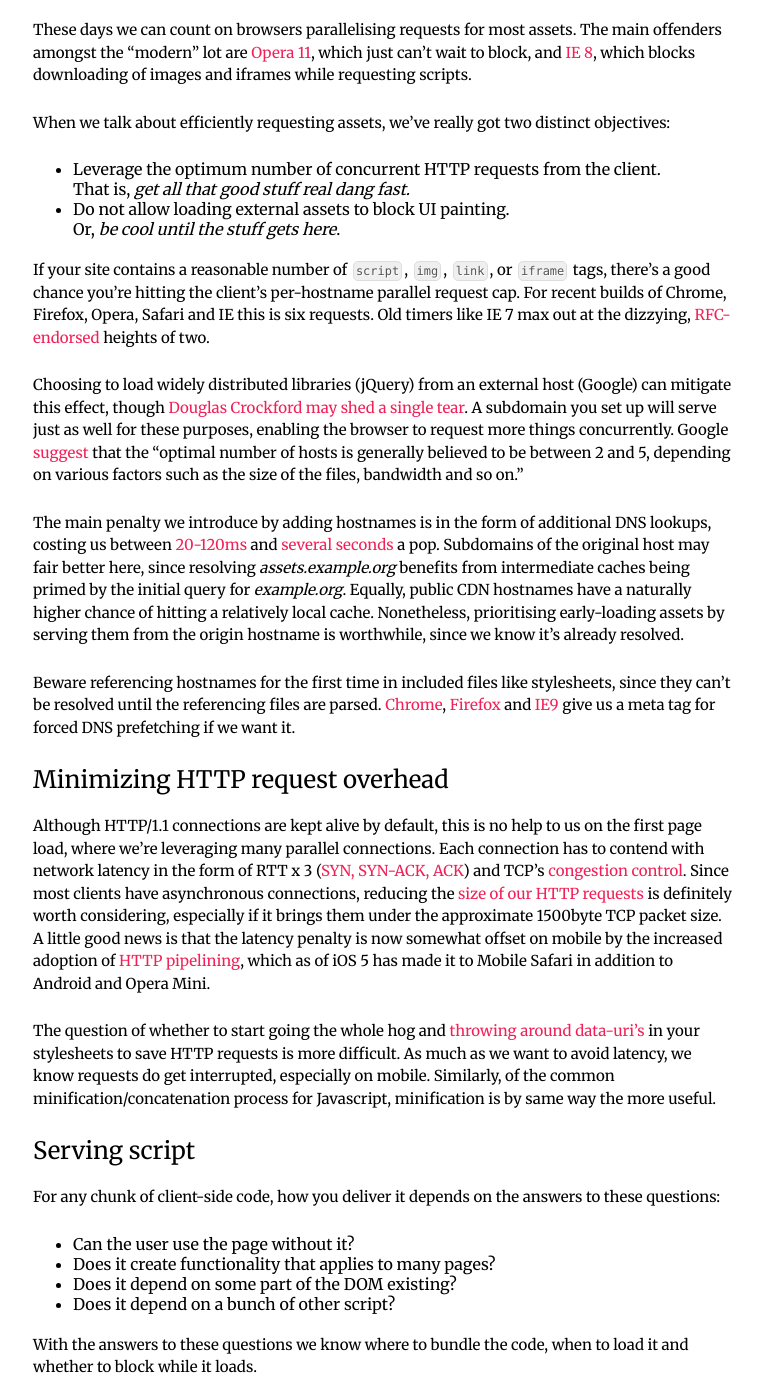
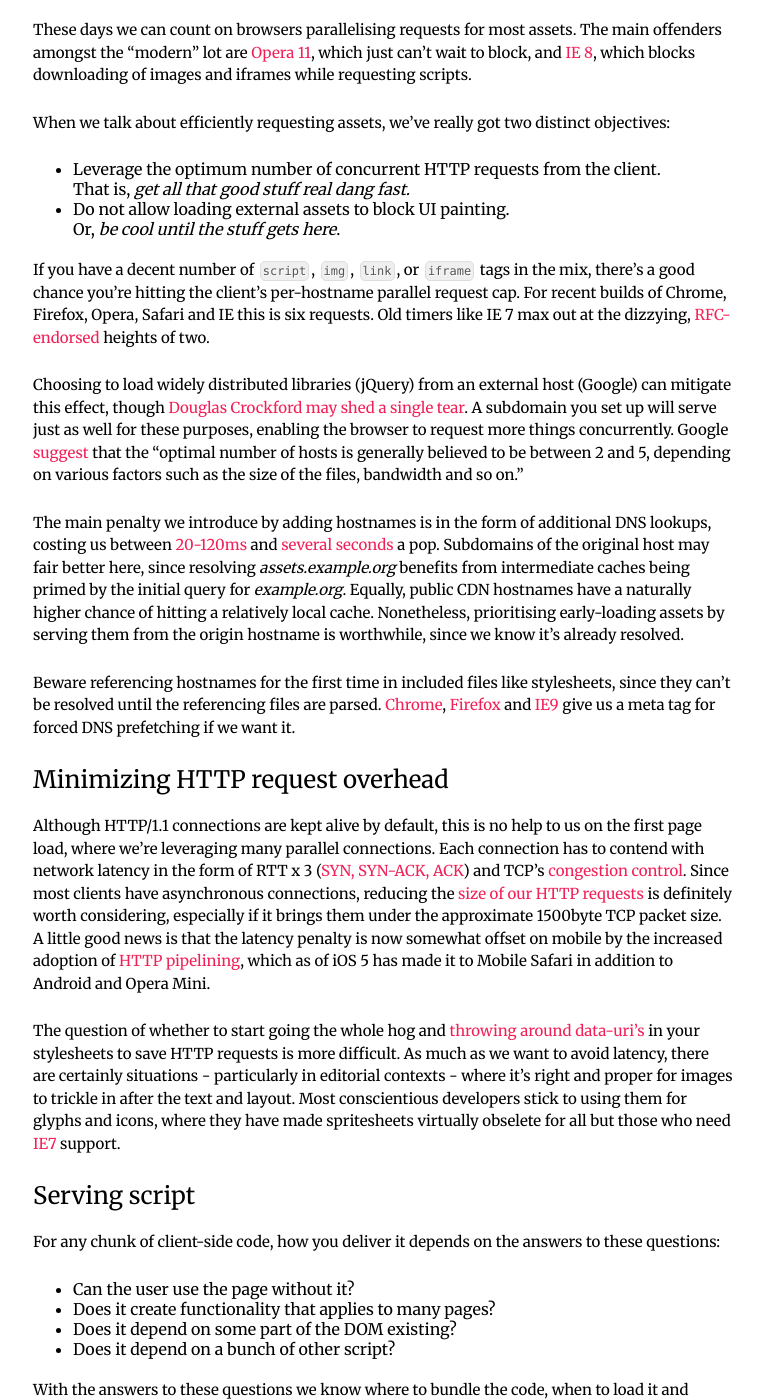
Before and after one commit to cantlin/at.cantl.in, a Jekyll site: the page built from _posts/2012-11-29-fast-page-start.md, in a window 1280 px wide and 1400 px high, scrolled down 481 px. Shown: the whole window, without its empty margins (257-1020 px from the left). Built offline with Jekyll 4.4.1, drawn with Linux system fonts in a browser that asks for light colours; some of the changed text lies outside the part shown.

Commit message:
tidy up fast page start, unpublish using computers

```diff
--- a/_layouts/default.html
+++ b/_layouts/default.html
@@ -2,7 +2,7 @@
 <title>@cantlin</title>
 {% if page and page.title %}<meta name="description" content="&quot;{{ page.title }}&quot;{% if page.date and page.content %}, {{ page.date | date_to_long_string }}. {{ page.content | strip_html | strip_newlines | truncate:70 }}{% else %}.{% endif %}">{% else %}<meta name="description" content="Cantlin Ashrowan's internet blog thing. Strong words, weakly held.">{% endif %}
 <meta http-equiv="Content-type" content="text/html; charset=UTF-8" />
-<link href="http://fonts.googleapis.com/css?family=Merriweather&text=abcdefghijklmnopqrstuvwxyzABCDEFGHIJKLMNOPQRSTUVWXYZ1234567890%20-_,./()[]" type="text/css" rel="stylesheet" />
+<link href="http://fonts.googleapis.com/css?family=Merriweather" type="text/css" rel="stylesheet" />
 <link href="/feed.xml" rel="alternate" type="application/rss+xml" title="rss2" />
 <link href="/at.css" rel="stylesheet" />
 
--- a/_posts/2012-08-06-fast-page-start.md
+++ b/_posts/2012-11-29-fast-page-start.md
@@ -17,7 +17,7 @@ When we talk about efficiently requesting assets, we've really got two distinct
 * Leverage the optimum number of concurrent HTTP requests from the client.<br />That is, *get all that good stuff real dang fast.*
 * Do not allow loading external assets to block UI painting.<br />Or, *be cool until the stuff gets here*.
 
-If your site contains a reasonable number of <code>script</code>, <code>img</code>, <code>link</code>, or <code>iframe</code> tags, there's a good chance you're hitting the client's per-hostname parallel request cap. For recent builds of Chrome, Firefox, Opera, Safari and IE this is six requests. Old timers like IE 7 max out at the dizzying, [RFC-endorsed](http://www.w3.org/Protocols/rfc2616/rfc2616-sec8.html#sec8.1.4) heights of two.
+If you have a decent number of <code>script</code>, <code>img</code>, <code>link</code>, or <code>iframe</code> tags in the mix, there's a good chance you're hitting the client's per-hostname parallel request cap. For recent builds of Chrome, Firefox, Opera, Safari and IE this is six requests. Old timers like IE 7 max out at the dizzying, [RFC-endorsed](http://www.w3.org/Protocols/rfc2616/rfc2616-sec8.html#sec8.1.4) heights of two.
 
 Choosing to load widely distributed libraries (jQuery) from an external host (Google) can mitigate this effect, though [Douglas Crockford may shed a single tear](https://github.com/douglascrockford/JSON-js/blob/master/json2.js#L15). A subdomain you set up will serve just as well for these purposes, enabling the browser to request more things concurrently. Google [suggest](https://developers.google.com/speed/docs/best-practices/rtt) that the "optimal number of hosts is generally believed to be between 2 and 5, depending on various factors such as the size of the files, bandwidth and so on."
 
@@ -29,7 +29,7 @@ Beware referencing hostnames for the first time in included files like styleshee
 
 Although HTTP/1.1 connections are kept alive by default, this is no help to us on the first page load, where we're leveraging many parallel connections. Each connection has to contend with network latency in the form of RTT x 3 ([SYN, SYN-ACK, ACK](http://en.wikipedia.org/wiki/Transmission_Control_Protocol#Connection_establishment)) and TCP's [congestion control](http://tools.ietf.org/html/rfc5681). Since most clients have asynchronous connections, reducing the [size of our HTTP requests](https://developers.google.com/speed/docs/best-practices/request) is definitely worth considering, especially if it brings them under the approximate 1500byte TCP packet size. A little good news is that the latency penalty is now somewhat offset on mobile by the increased adoption of [HTTP pipelining](http://www.w3.org/Protocols/rfc2616/rfc2616-sec8.html), which as of iOS 5 has made it to Mobile Safari in addition to Android and Opera Mini.
 
-The question of whether to start going the whole hog and [throwing around data-uri's](https://gist.github.com/3828068) in your stylesheets to save HTTP requests is more difficult. As much as we want to avoid latency, we know requests do get interrupted, especially on mobile. Similarly, of the common minification/concatenation process for Javascript, minification is by same way the more useful.
+The question of whether to start going the whole hog and [throwing around data-uri's](https://gist.github.com/3828068) in your stylesheets to save HTTP requests is more difficult. As much as we want to avoid latency, there are certainly situations - particularly in editorial contexts - where it's right and proper for images to trickle in after the text and layout. Most conscientious developers stick to using them for glyphs and icons, where they have made spritesheets virtually obselete for all but those who need [IE7](http://www.phpied.com/mhtml-when-you-need-data-uris-in-ie7-and-under/) support.
 
 ## Serving script
 
@@ -65,11 +65,11 @@ It's well documented that Javascript should appear *at the end of the HTML*. Thi
 
 ## Can you live without jQuery?
 
-If your project is small, and you don't need to support IE, or if your project is very large, the answer might just be yes. Disclaimer: it is almost certainly not yes. Still, if you are serious about performance, 32kB over the wire *will* offend you. In the future, I'm certain we'll lean back and laugh heartily in our silver spandex and flying space cars at the idea of [half of all websites](http://www.theregister.co.uk/2012/08/14/jquery_used_by_half_of_all_websites/) relying on a giant [shim](http://en.wikipedia.org/wiki/Shim_(computing)). For the time being, the best we can do is to treat these frameworks as a conscious choice, not a defacto inclusion.
+If your project is small, and you don't need to support IE, or if your project is very large, the answer might just be yes. Disclaimer: it is almost certainly not yes. Still, if you are serious about performance, 32kB over the wire *will* offend you. In the future, I'm certain we'll lean back and laugh heartily in our silver spandex and flying space cars at the idea of [half of all websites](http://www.theregister.co.uk/2012/08/14/jquery_used_by_half_of_all_websites/) relying on a giant <a href="http://en.wikipedia.org/wiki/Shim_(computing)">shim</a>. For the time being, the best we can do is to treat these frameworks as a conscious choice, not a defacto inclusion.
 
 ## Don't hit the app
 
-Whichever way you spin it, running every request through your whole Ruby or Python or whatever stack is going to hurt response times. Outside of application level performance tuning, it's worth asking yourself how many of those requests even need the attention of your app. Something like [varnishd](https://www.varnish-cache.org/) can run close to the metal, serving up ready-to-go renders straight out of memory. Static site generating tools like [jekyll](https://github.com/mojombo/jekyll) have a similar role. The main cost we incur is in the complexity of session management. At [Academia.edu](http://academia.edu), varnish handled all anonymous access, while logged-in users hit the Rails app.
+This might as well be the battle-cry of web performance, alongside *"cache everything!"*. Whichever way you spin it, running every request through your whole Ruby or Python or whatever stack is going to hurt response times. Outside of application level performance tuning, it's worth wondering how many of those requests even need the attention of your app. Something like [varnishd](https://www.varnish-cache.org/) can run close to the metal, serving up ready-to-go renders straight out of memory. Static site generating tools like [jekyll](https://github.com/mojombo/jekyll) offer similar wins.  Of course, this gets tricky to impossible when cookies are involved, but user's first point of contact with you is almost certainly as an anonymous browser. First impressions count.
 
 <!-- When every bit of Javascript in a project begins <code>$(function() {...</code>, something is amiss. Sure, there are reasons we might want to do that, but for too many <code>DOMContentLoaded</code> seems to be merely the defacto starting place. A script's goal should generally be to execute at the first moment it won't break, and in a world where it commonly constructs its own DOM, this can often be right away. The question to ask is *what is the desired execution context for this code*. Serving it at the right time trumps programmatically delaying execution.
 
```
Also changed, not shown: _drafts/2012-05-26-using-computers.md (renamed from _posts/2012-05-26-using-computers.md).
